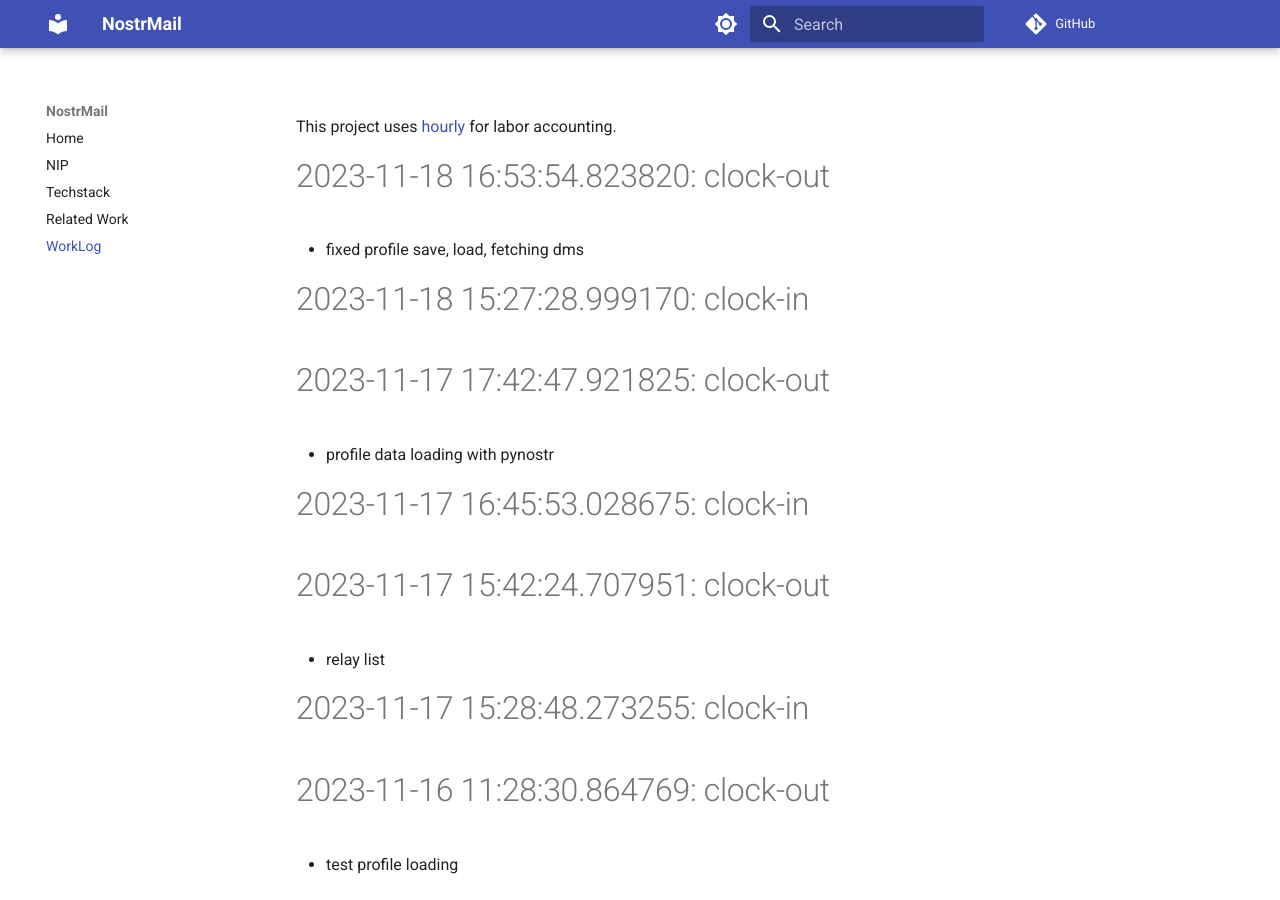
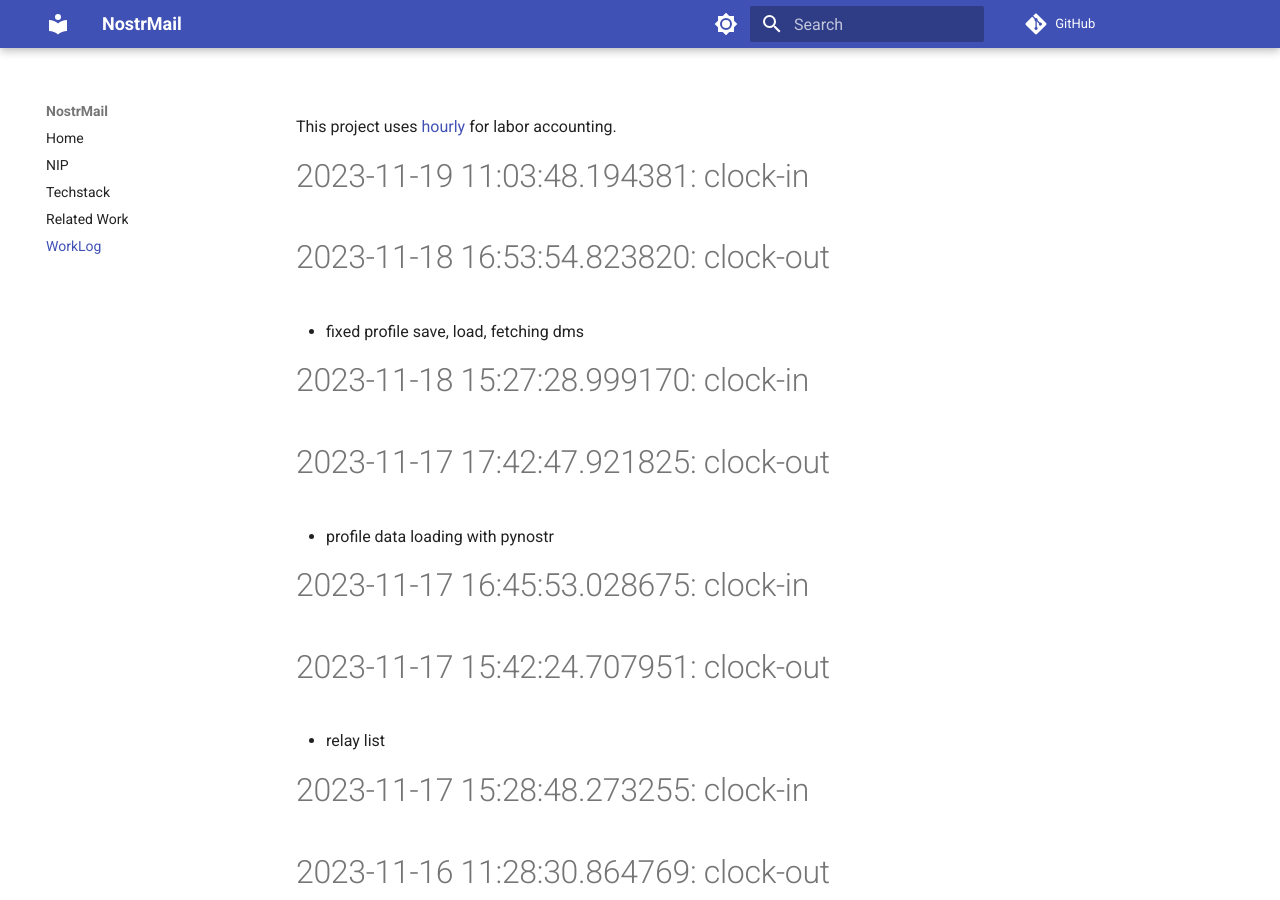
Before and after one commit to asherp/nostr-mail, an MkDocs documentation site: the page built from docs/WorkLog.md, in a window 1280 px wide and 900 px high. Built offline with MkDocs 1.6.1 and Material for MkDocs 9.7.7, drawn with Linux system fonts in a browser that asks for light colours; comment, search, counter and statistics services are not loaded.

Commit message:
clock-in

```diff
--- a/WorkLog.md
+++ b/WorkLog.md
@@ -1,3 +1,6 @@
+
+# 2023-11-19 11:03:48.194381: clock-in
+
 # 2023-11-18 16:53:54.823820: clock-out
 
 * fixed profile save, load, fetching dms
```
